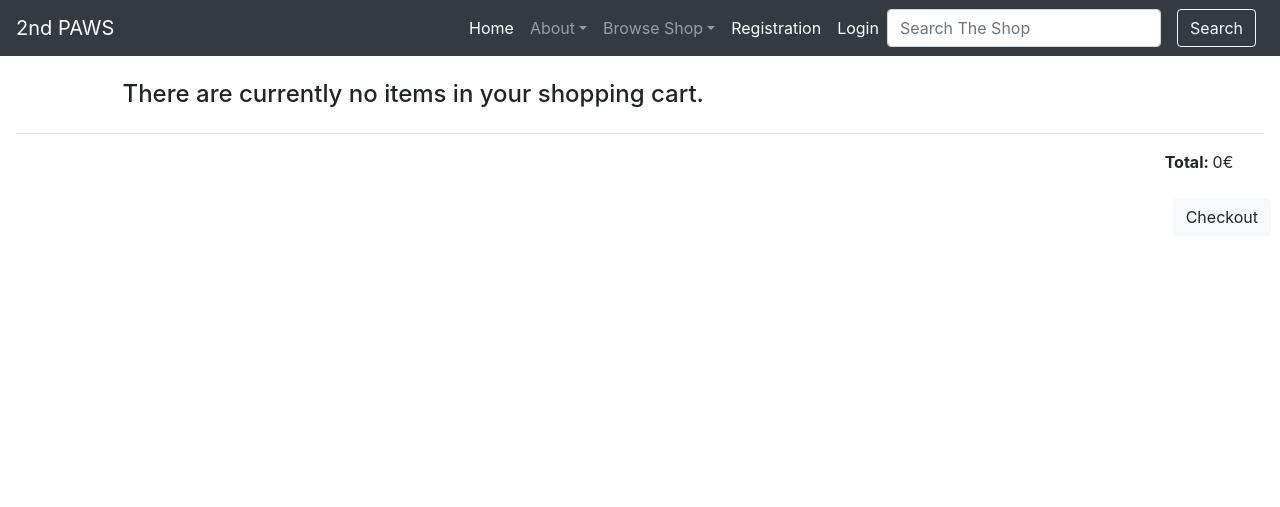
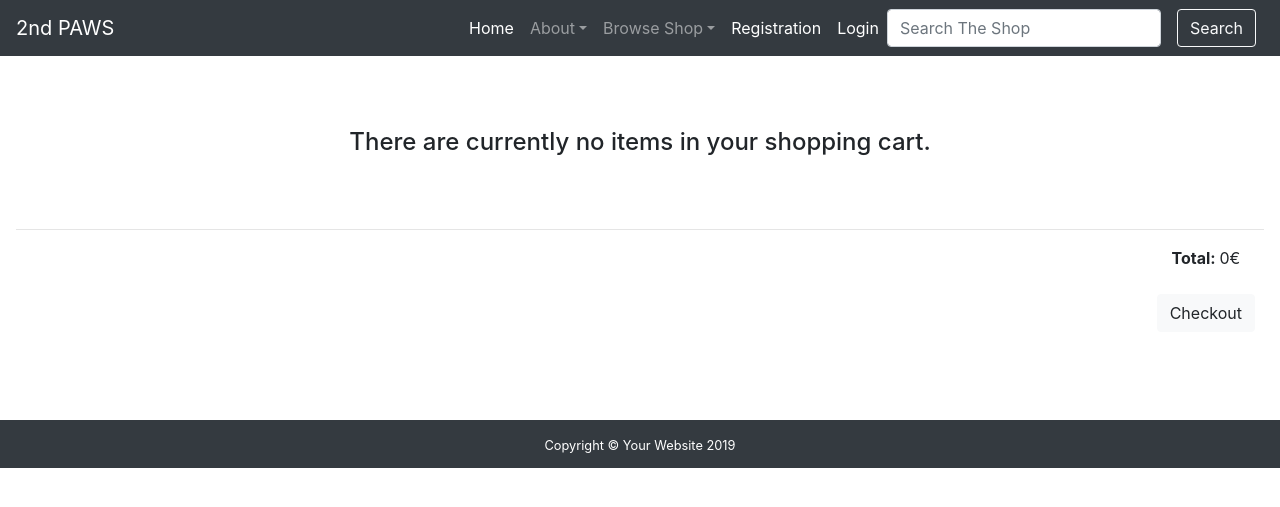
Before and after one commit to 3PU/2nd-paw, a Django app: page /cart/ in a window 1280 px wide. Shown: the top 507 px of the page. Run offline with Django 3.2, Linux system fonts and the light colour scheme; some libraries are stand-ins or nearby versions.

Commit message:
Minor styling adjustments

```diff
--- a/products/templates/product_detail.html
+++ b/products/templates/product_detail.html
@@ -11,7 +11,7 @@
             <div class="col-lg-4">
                 <div class="product-image" style="background-image: url('{{ MEDIA_URL }}{{ product.image }}')"></div>
             </div>
-            <div class="col-lg-6 card product-text-container">
+            <div class="col-lg-6 card product-text-container product-detail">
                 <h4>{{ product.title }}</h4>
                 <p>{{ product.description }}</p>
                 <h6><strong>Suitable for: </strong>{{ product.animal }}s</h6>
--- a/static/css/custom.css
+++ b/static/css/custom.css
@@ -117,10 +117,28 @@ html, body {
     padding-top: 0em;
 }
 
+.product-detail .btn {
+    margin-left: 0;
+}
+
 @media only screen and (max-width: 576px) {
     .product-image {
         height: 12em;
         width: 12em;
+    }
+}
+
+/* ----------------------------------------- SHOPPING CART */
+
+.cart-total {
+    padding-right: 1em;
+    text-align: center;
+}
+
+.no-cart-items {
+    padding-top: 3em;
+    padding-bottom: 3em;
+    text-align: center;
 }
 
 /* ----------------------------------------- FOOTER */
```
